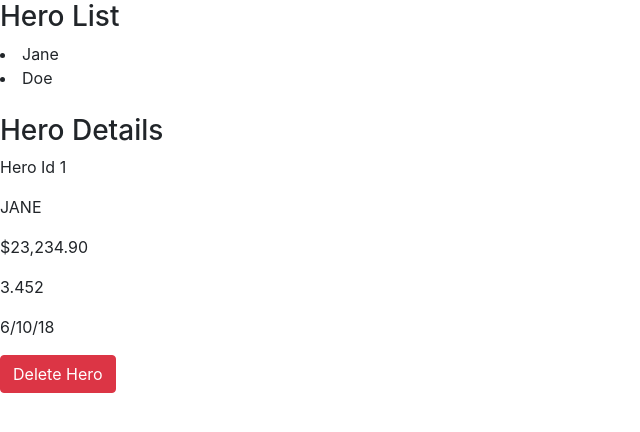
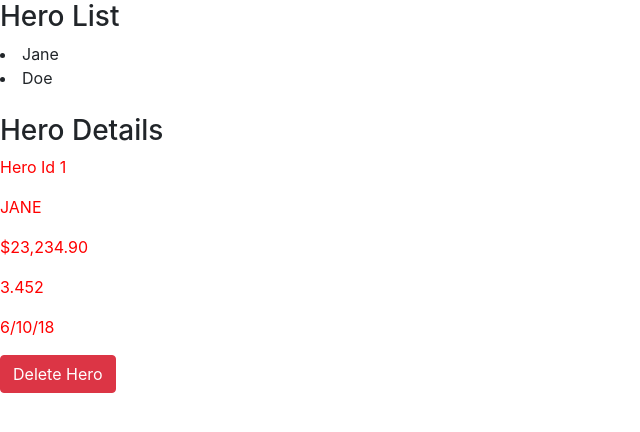
Before and after one commit to HaiderMalik12/angular-fundamentals, an Angular app: page / in a window 1280 px wide. Shown: the top 432 px of the page, without its empty margins (0-640 px from the left). Built offline with nearby package versions, Linux system fonts and the light colour scheme.

Commit message:
styles component

```diff
--- a/src/app/hero/hero-detail/hero-detail.component.html
+++ b/src/app/hero/hero-detail/hero-detail.component.html
@@ -1,4 +1,9 @@
+<style>
+  p{
+  color: red
+}
 
+</style>
 
 <h3>Hero Details</h3>
 <p> Hero Id {{hero.id}}</p>
--- a/src/app/hero/hero-detail/hero-detail.component.ts
+++ b/src/app/hero/hero-detail/hero-detail.component.ts
@@ -4,7 +4,8 @@ import { Hero } from '../hero';
 @Component({
   selector: 'app-hero-detail',
   templateUrl: './hero-detail.component.html',
-  styleUrls: ['./hero-detail.component.css']
+  styleUrls: ['./hero-detail.component.css'],
+
 })
 export class HeroDetailComponent implements OnInit {
 
```
